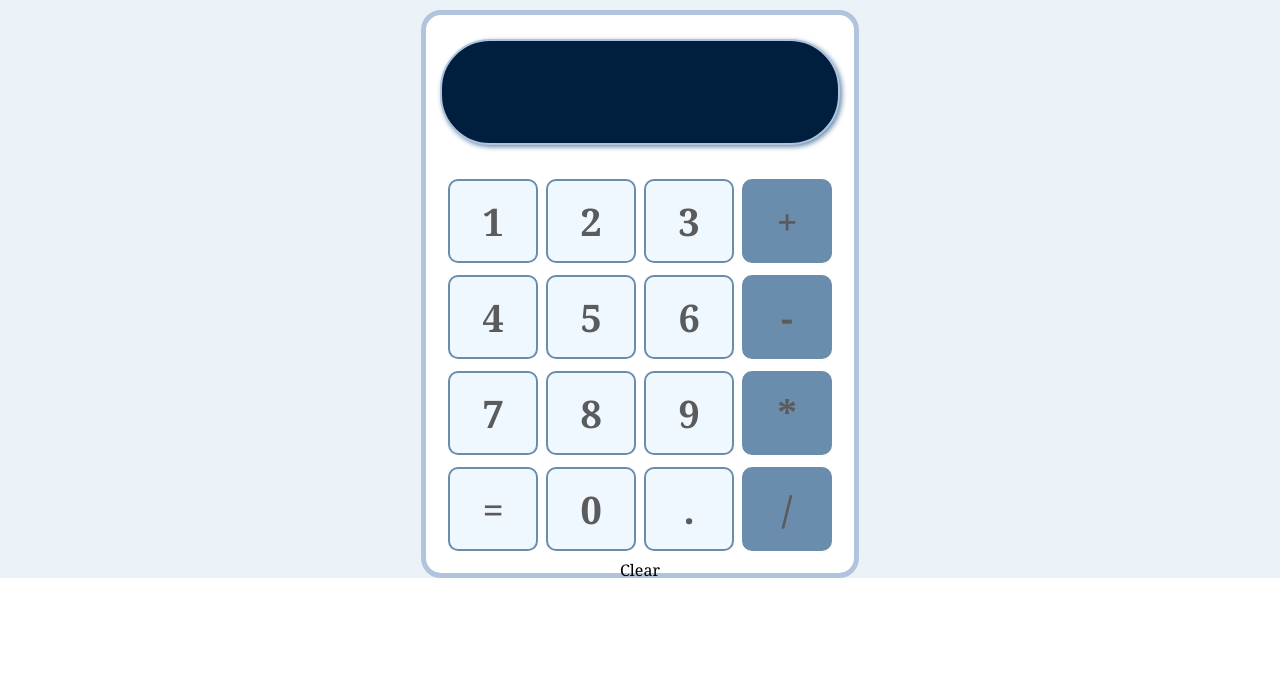
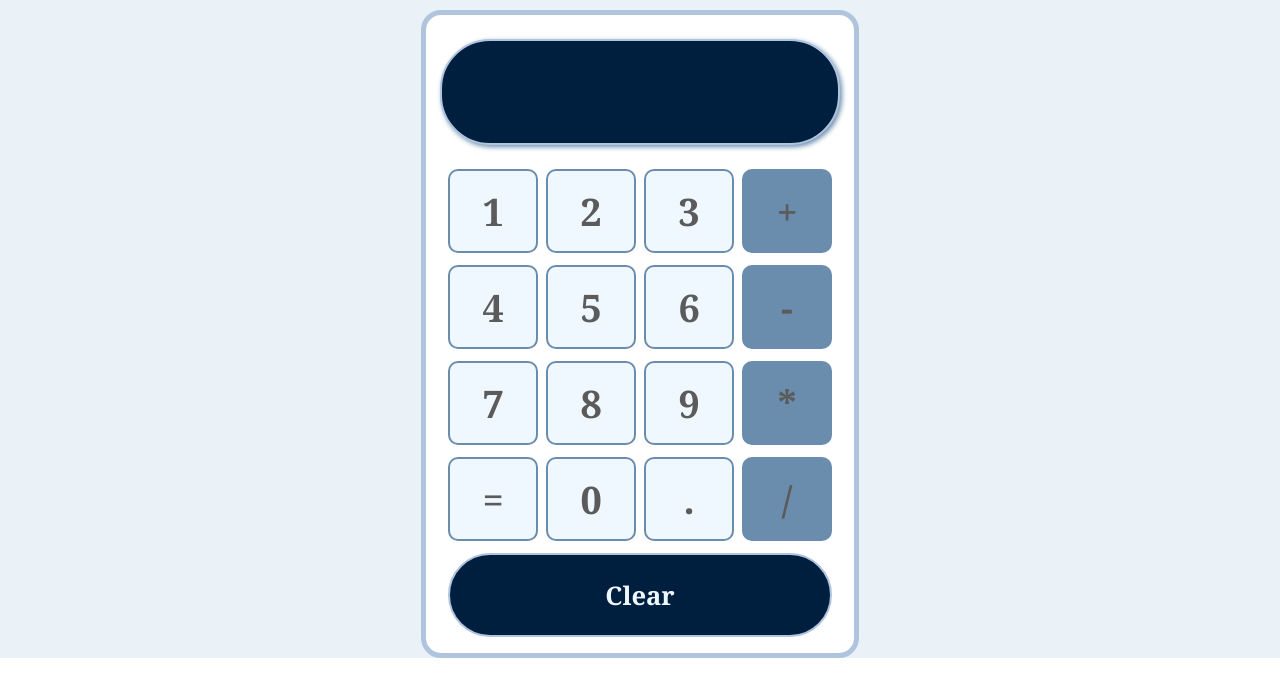
Before and after one commit to Angie09309/Calculadora, a React (Create React App) app: page / in a window 1280 px wide. Shown: the top 696 px of the page. Built offline with nearby package versions, Linux system fonts and the light colour scheme.

Commit message:
Estilos para el botón 'Clear'

```diff
--- a/src/App.css
+++ b/src/App.css
@@ -9,7 +9,7 @@
 
 .contenedor-calculadora {
   width: 400px;
-  height: 530px;
+  height: 610px;
   padding: 14px;
   background-color: #ffffff;
   border-radius: 20px;
--- a/src/componentes/BotonClear.js
+++ b/src/componentes/BotonClear.js
@@ -1,4 +1,5 @@
 import React from "react";
+import "../style/BotonClear.css";
 
 const BotonClear = (props) => {
   return <div className="boton-clear">{props.children}</div>;
--- /dev/null
+++ b/src/style/BotonClear.css
@@ -0,0 +1,20 @@
+.boton-clear {
+  height: 80px;
+  font-size: 1.6em;
+  display: flex;
+  flex: 1;
+  background-color: #001f3f;
+  color: #f0f8ff;
+  justify-content: center;
+  align-items: center;
+  font-weight: bold;
+  border: 2px solid #b0c4de;
+  border-radius: 45px;
+  margin: 4px;
+  cursor: pointer;
+  user-select: none;
+}
+
+.boton-clear:hover {
+  background-color: #6a8dae;
+}
--- a/src/style/Pantalla.css
+++ b/src/style/Pantalla.css
@@ -11,6 +11,6 @@
   color: #f0f8ff;
   border: 2px solid #b0c4de;
   padding: 11px 20px 11px 11px;
-  margin: 10px 0 30px 0;
+  margin: 10px 0 20px 0;
   box-shadow: 2px 2px 5px #6a8dae;
 }
```
